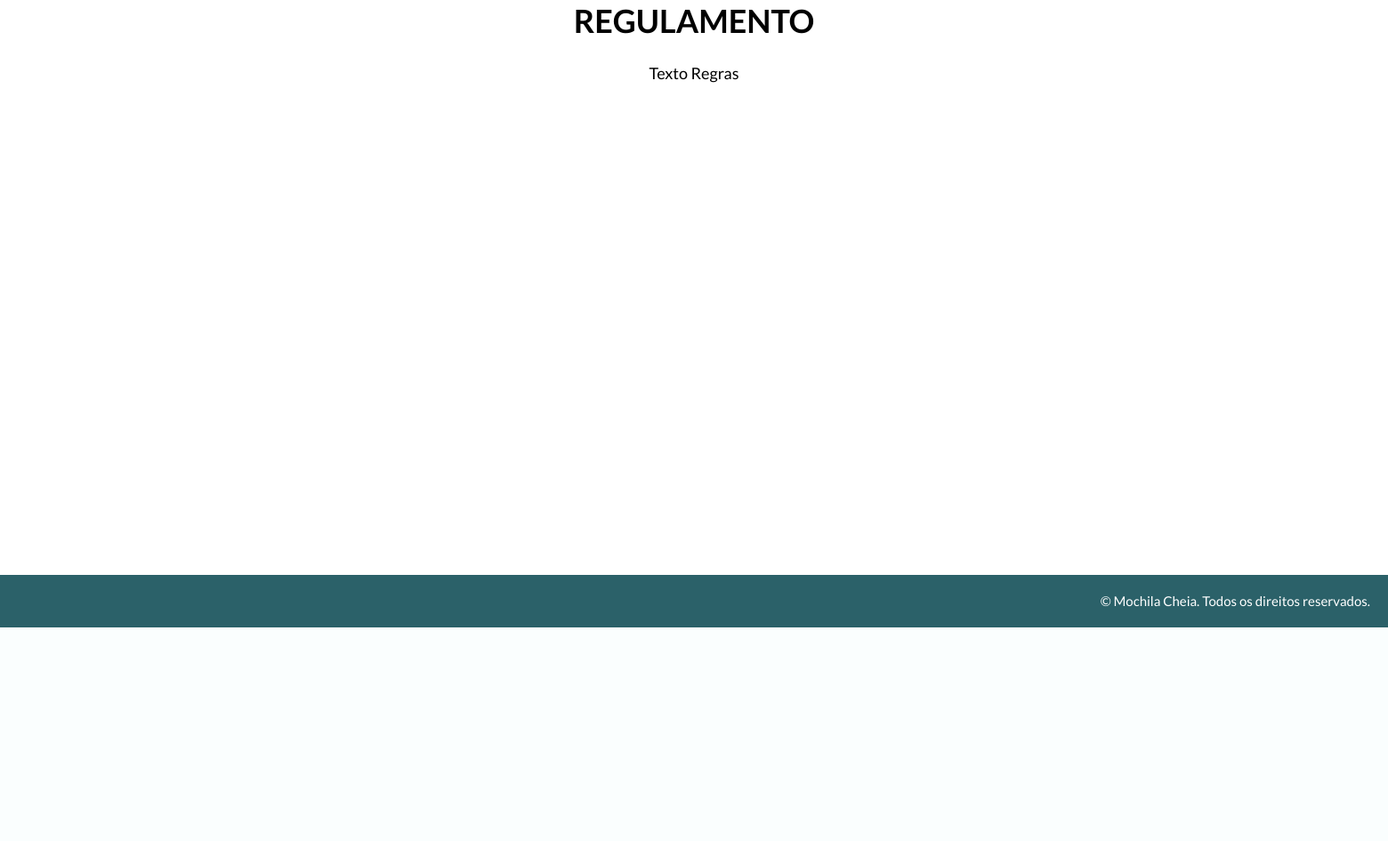
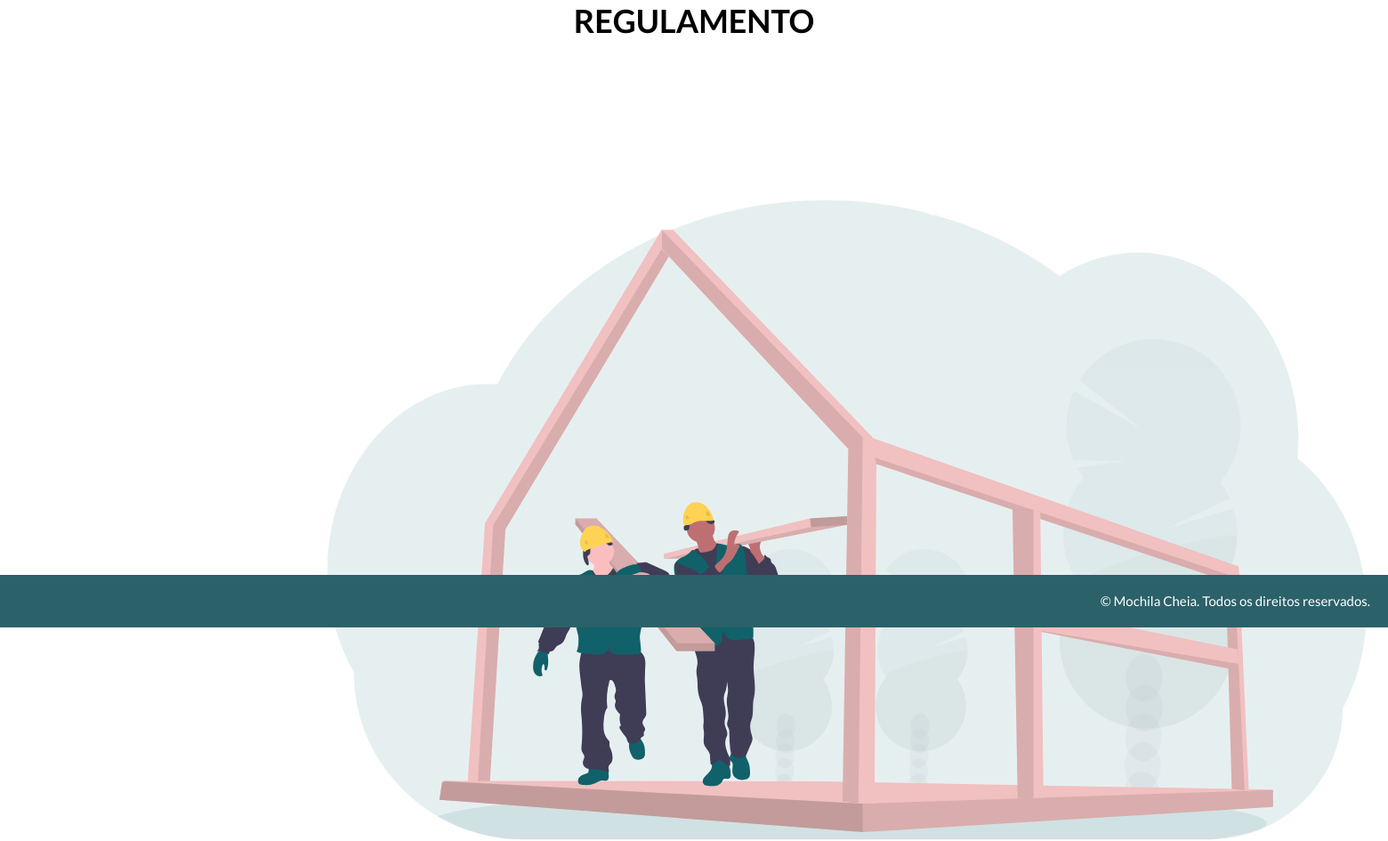
Before and after one commit to adiala/mochila-cheia-hackaton, a PHP site: page /rulesPage.html in a window 1560 px wide. Shown: the part 95-1040 px from the top of the page at 89% size. Before the commit the page ends 800 px from the top, so only its background shows below. Run offline with PHP 8.4, Linux system fonts and the light colour scheme.

Commit message:
RulesPage
Em Construção

```diff
--- a/css/style.css
+++ b/css/style.css
@@ -887,3 +887,16 @@
   top: 50.25rem;
   left: 89rem;
 }
+
+.constructImg{
+  width: 73rem;
+  height: 45rem;
+  background-image: url(../images/contruct.svg);
+  background-size: 100%;
+  background-repeat: no-repeat;
+  margin: 0;
+  padding: 0;
+  position: absolute;
+  top: 20rem;
+  left: 23rem;
+}
--- a/rulesPage.html
+++ b/rulesPage.html
@@ -5,7 +5,7 @@
     <meta http-equiv="X-UA-Compatible" content="IE=edge">
     <meta name="viewport" content="width=device-width, initial-scale=1.0">
     <title>Projeto Mochila Cheia</title>
-    <link rel="stylesheet" href="./app/scss/style.css"/>
+    <link rel="stylesheet" href="./css/style.css"/>
     <link rel="preconnect" href="https://fonts.gstatic.com">
     <link rel="preconnect" href="https://fonts.gstatic.com">
     <link href="https://fonts.googleapis.com/css2?family=Lato:wght@300;400;700&display=swap" rel="stylesheet">
@@ -42,9 +42,7 @@
         <div class="title">
             <h1 class="flex flex-jc-c flex-ai-c">REGULAMENTO</h1>
         </div>
-        <div class="rulesText">
-            <p class="flex flex-jc-c flex-ai-c">Texto Regras</p>
-        </div>
+        <div class="constructImg"></div>
     </main>
 
 <footer class="footer">
```
Also changed, not shown: images/contruct.svg (added).
